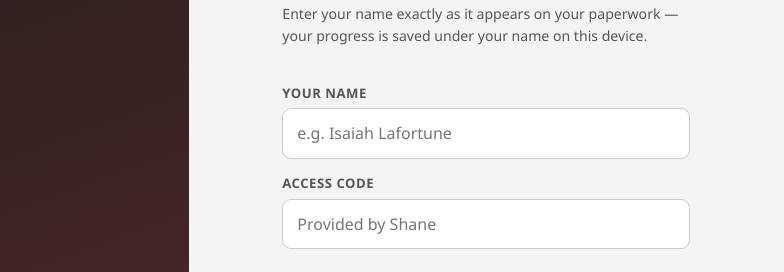
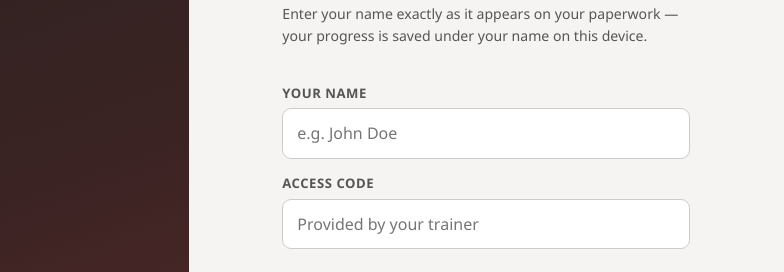
Before and after one commit to IronRidge-Steel/university, a plain HTML site: page index.html in a window 1280 px wide. Shown: the part 227-499 px from the top of the page, 496-1280 px from the left. Drawn offline with Linux system fonts and the light colour scheme.

Commit message:
Replace login placeholders with generic name and trainer wording.
The name field no longer uses a real rep's name, and the access code hint points to the trainer instead of a specific person.

Co-authored-by: shanedet <shanedet@users.noreply.github.com>

```diff
--- a/index.html
+++ b/index.html
@@ -20,9 +20,9 @@
     <h2>Sign in to start training</h2>
     <p class="login-note">Enter your name exactly as it appears on your paperwork — your progress is saved under your name on this device.</p>
     <label for="loginName">Your name</label>
-    <input id="loginName" type="text" placeholder="e.g. Isaiah Lafortune" autocomplete="off">
+    <input id="loginName" type="text" placeholder="e.g. John Doe" autocomplete="off">
     <label for="loginCode">Access code</label>
-    <input id="loginCode" type="password" placeholder="Provided by Shane" autocomplete="off">
+    <input id="loginCode" type="password" placeholder="Provided by your trainer" autocomplete="off">
     <div id="loginError" class="login-error" hidden>Wrong access code. Check with Shane at 980-550-5660.</div>
     <button id="loginBtn" class="btn btn-primary btn-lg">Enter University</button>
     <p class="login-foot">IronRidge Steel Structures &middot; 980-550-5660 &middot; ironridgesteel.com</p>
```
